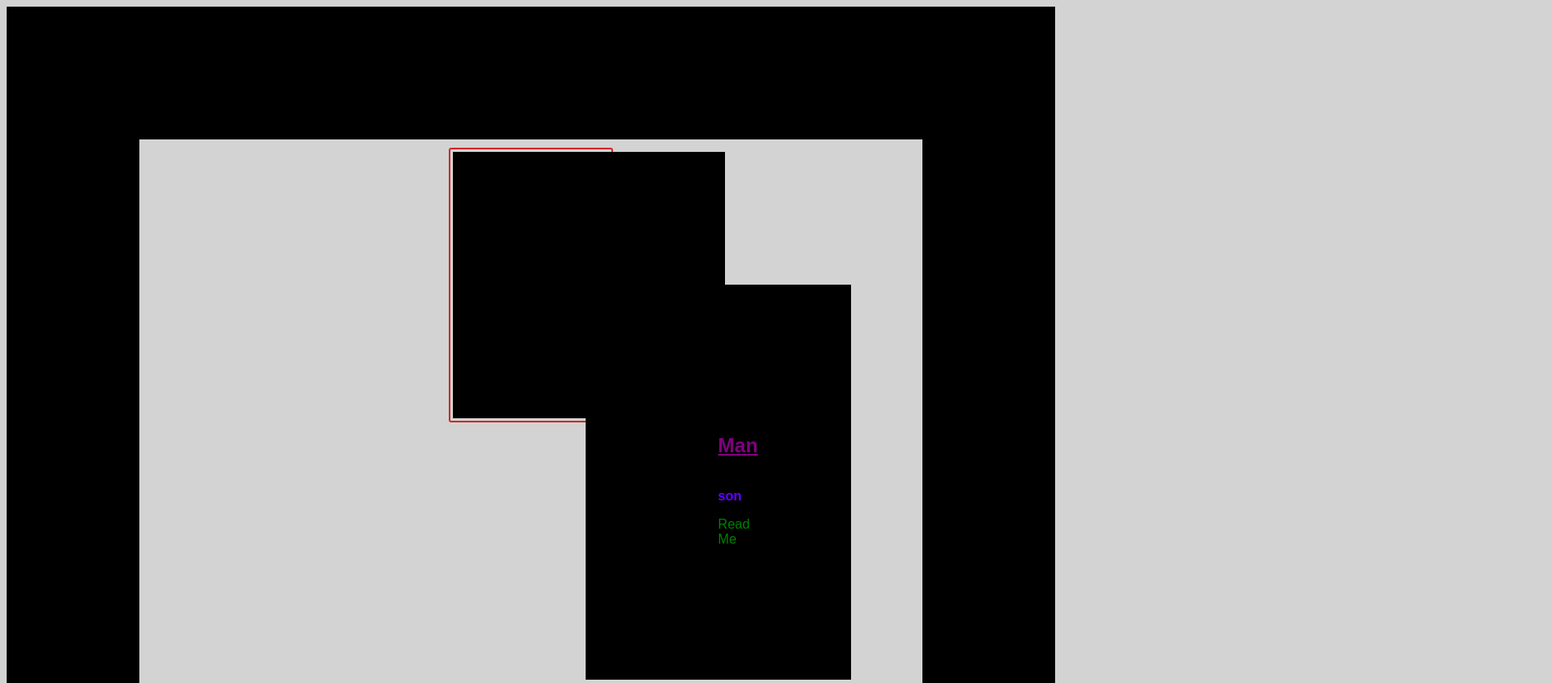
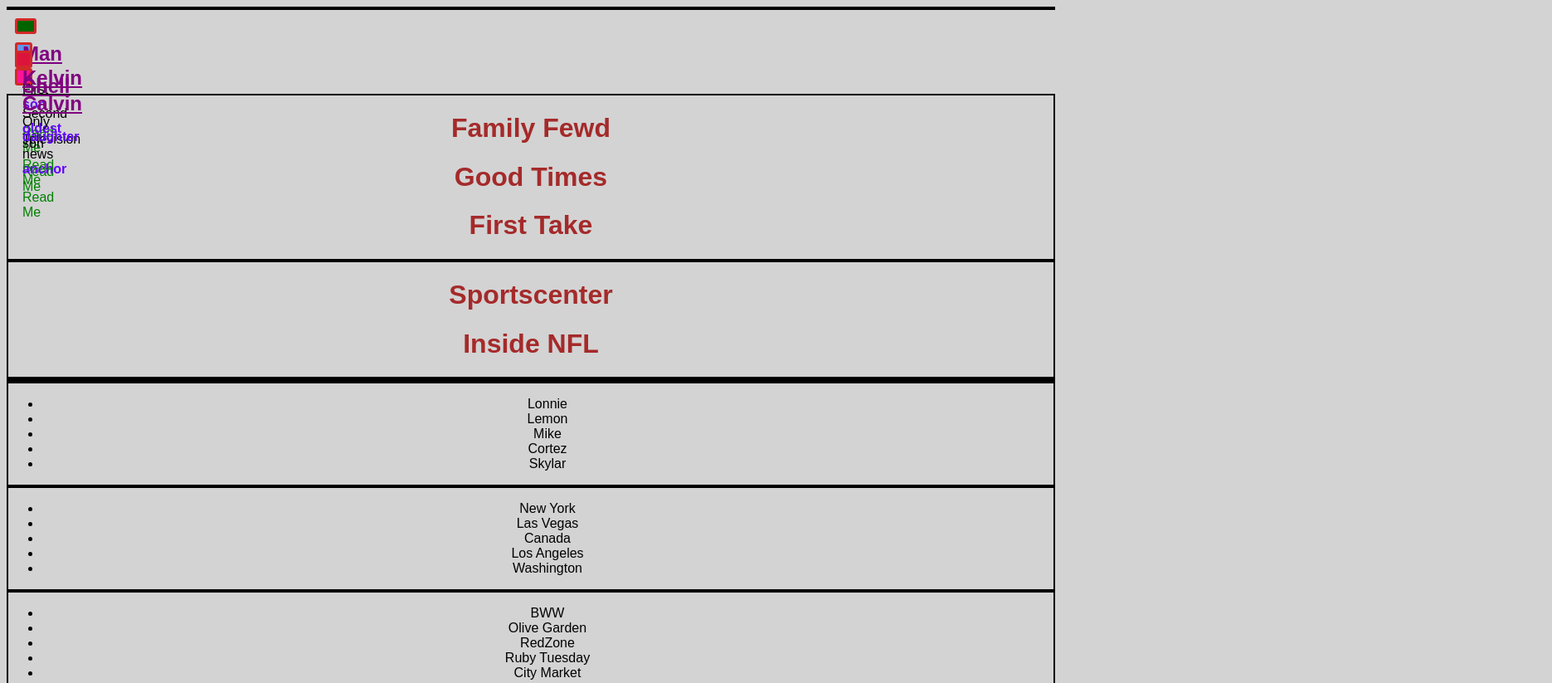
Before and after one commit to thughes69/My-First-Repo, a plain HTML site: page CSS Lab Drill/index1.html in a window 1280 px wide. Shown: the top 823 px of the page at 83% size, 1871 px wide, since content can reach past the window. Drawn offline with Linux system fonts and the light colour scheme.

Commit message:
made changes to code

```diff
--- a/CSS Lab Drill/index1.html
+++ b/CSS Lab Drill/index1.html
@@ -12,53 +12,43 @@
 
 <body>
     <main>
-        <div id="container">
-        <div class="box">
-            <div class="Russell">
-            <div id="box1">
+        <div id="container"></div>
+        <div class="box Russell" id="box1">
             <h2>Man</h2>
             <p>First
                 <span> son</span>
             </p>
             <a href="URL">Read Me</a>
         </div>
-        <div class="box">
-            <div class="Sterling">
-            <id="Box2">
+        <div class="box Sterling" id="Box2">
             <h2>Shell</h2>
             <p>Only
                 <span> daughter</span>
             </p>
             <a href="URL">Read Me</a>
         </div>
-        <div class="box">
-            <div class="Fontez">
-            <id="Box3">
+        <div class="box Fontez" id="Box3">
             <h2>Kelvin</h2>
             <p>Second
                 <span> oldest</span> son</p>
             <a href="URL">Read Me</a>
         </div>
-        <div class="box">
-            <div  class="Cortez">
-            <id="Box4">
+        <div class="box Cortez" id="Box4">
             <h2>Calvin</h2>
             <p>Television news
                 <span> anchor</span>
             </p>
             <a href="URL">Read Me</a>
         </div>
-                <div class=" Favorite">
-<div id=" Show3"><h1> Family Fewd</h1>
-<div id=" Show4"><h1>Good Times</h1>
-<div id=" Show5"><h1>First Take</h1>
+        <div class="Favorite" id="Show1 Show2 Show3">
+            <h1> Family Fewd</h1>
+            <h1>Good Times</h1>
+            <h1>First Take</h1>
         </div>
-        <div class="Football">
-<div id="Show2"><h1>Sportscenter</h1>
-<div id="Show1"><h1>Inside NFL</h1>
+        <div class="Football" id="Show4 Show5">
+            <h1>Sportscenter</h1>
+            <h1>Inside NFL</h1>
         </div>
-
-
                 <div class="readme-wrapper">
             <a href="url"></a>
         </div>
--- a/CSS Lab Drill/styles.css
+++ b/CSS Lab Drill/styles.css
@@ -1,9 +1,9 @@
 .box {
 margin: 10px;
-padding: 3px 3px 3px 3px;
-border: 2px solid #d22929;
+padding: 6px 6px 6px 6px;
+border: 3px solid #d22929;
 border-radius: 3px;
-display:inline-block;
+display:block;
 width: 20%;
 }
 body {
@@ -34,17 +34,24 @@
  }
      #Box1 {
          background-color: coral;
+         height: 3px;
+                  width: 3px;
      }
      #Box2 {
          background-color: crimson;
          position: absolute;
-
+         height: 3px;
+         width: 3px;
      }
      #Box3 {
          background-color: cornflowerblue;
+         height: 3px;
+         width: 3px;
      }
      #Box4 {
          background-color: deeppink;
+         height: 3px;
+         width: 3px;
      }
      .Russell{
          width: 8px;
@@ -77,6 +84,6 @@
                                          color: gold;
                                      }
                                      div{
-                                         border: 10em solid black;
+                                         border: 2px solid black;
 
                                      }
```
Also changed, not shown: index.html (+15 -0 lines). Lines whose indentation alone changed are shown as unchanged.
